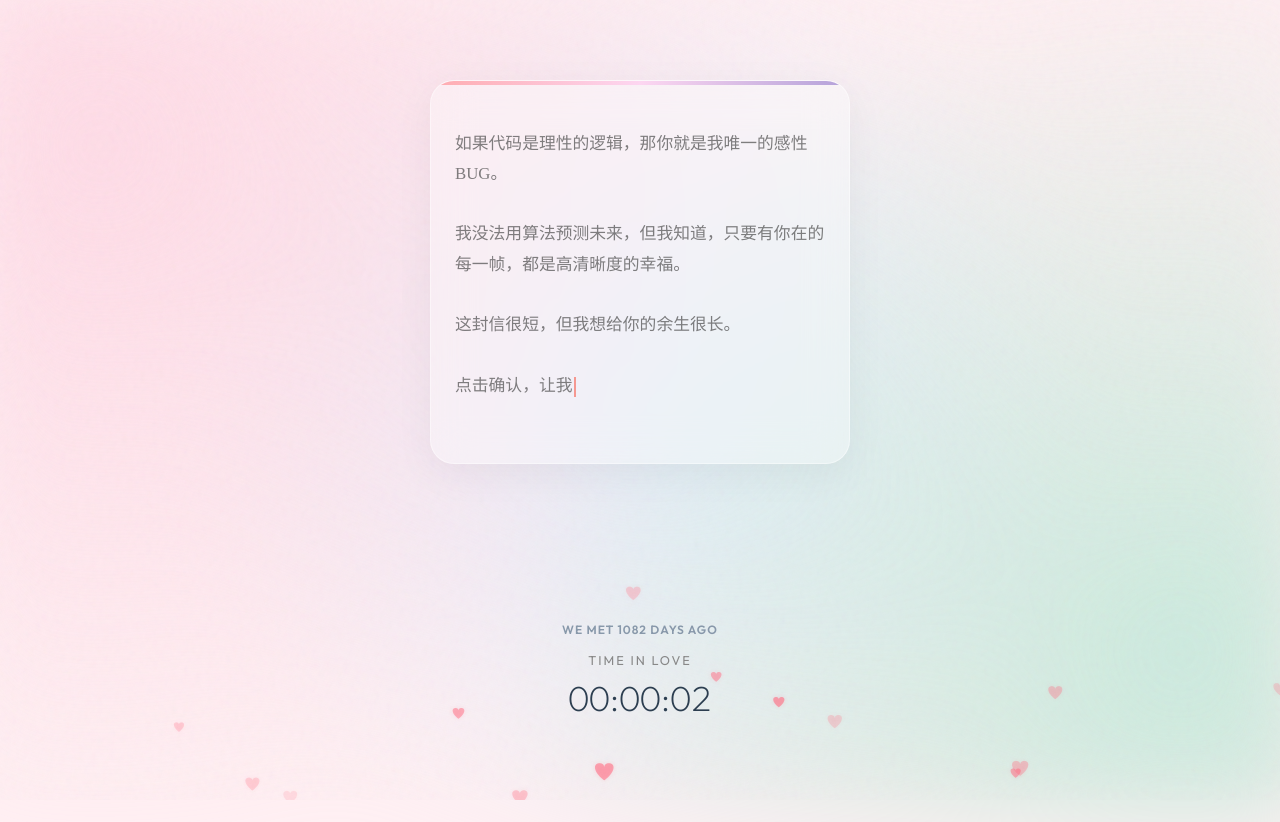
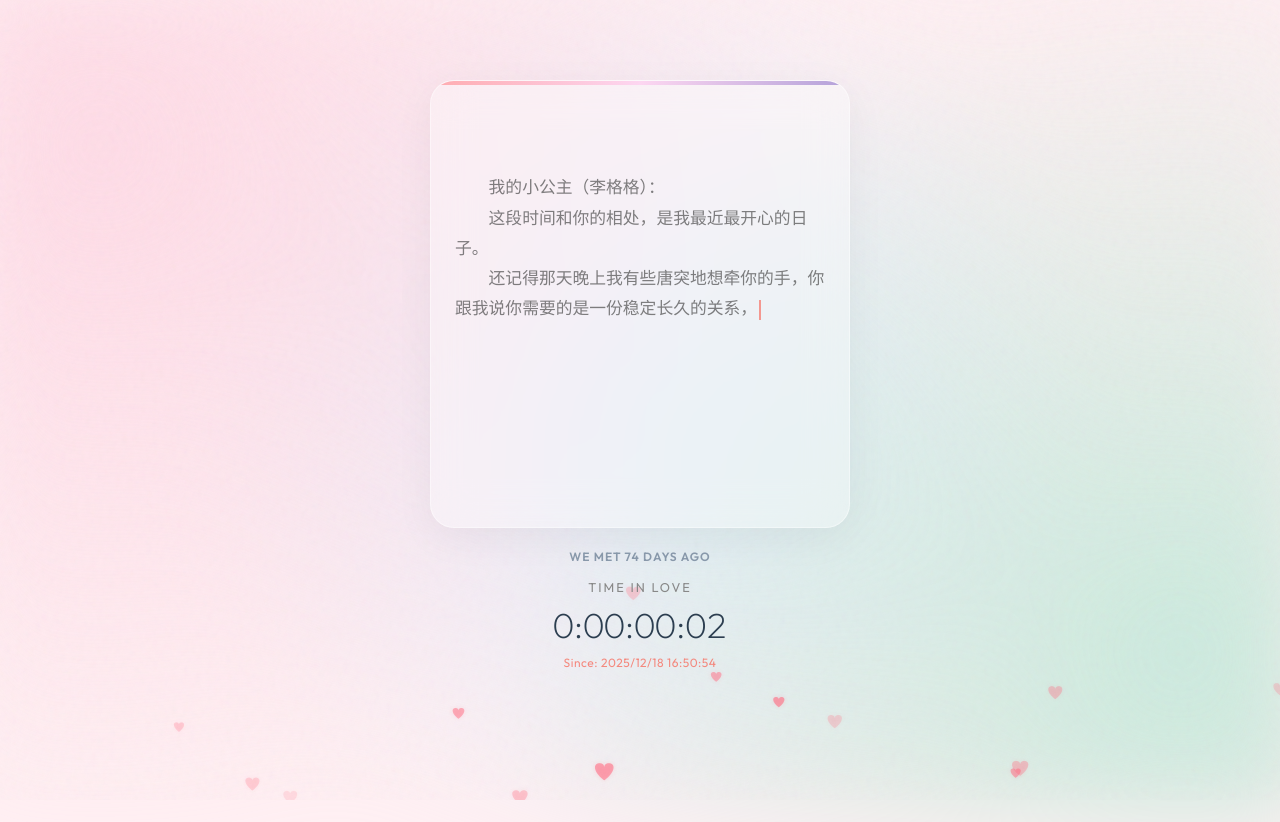
Before and after one commit to xmj233/my-love, a plain HTML site: page love.html in a window 1280 px wide. Both pictures are taken after a click on the button "Yes, I Do". Shown: the top 822 px of the page. Drawn offline with Linux system fonts and the light colour scheme.

Commit message:
Optimize the content and format of the letter.

```diff
--- a/love.html
+++ b/love.html
@@ -29,7 +29,6 @@
             position: relative;
         }
 
-        /* 动态背景 */
         .ambient-bg {
             position: absolute;
             top: 0; left: 0; width: 100%; height: 100%;
@@ -63,7 +62,7 @@
             display: flex;
             flex-direction: column;
             justify-content: space-between;
-            opacity: 0; /* JS控制显示，避免闪烁 */
+            opacity: 0;
             transition: opacity 1s ease;
         }
 
@@ -80,7 +79,7 @@
             transition: all 0.8s cubic-bezier(0.2, 0.8, 0.2, 1);
             position: relative;
             overflow: hidden;
-            height: 80%; /* 默认高度 */
+            height: 90%;
         }
 
         .letter-content {
@@ -112,7 +111,11 @@
             background: linear-gradient(90deg, #ff9a9e, #fecfef, #a18cd1); opacity: 0.8;
         }
 
-        .bottom-section { margin-top: 25px; text-align: center; }
+        .bottom-section {
+            margin-top: 25px;
+            text-align: center;
+            transition: transform 0.8s cubic-bezier(0.2, 0.8, 0.2, 1);
+        }
         .meta-info { font-size: 0.75rem; color: #8898aa; letter-spacing: 1px; text-transform: uppercase; margin-bottom: 15px; font-weight: 600; }
         .status-text { font-size: 0.9rem; color: #666; margin-bottom: 25px; min-height: 1.5em; font-family: 'Noto Serif SC', serif; }
 
@@ -131,7 +134,6 @@
         @keyframes shine { 0% { transform: translateX(-100%) rotate(45deg); } 100% { transform: translateX(100%) rotate(45deg); } }
         .btn-main:active { transform: scale(0.96); }
 
-        /* 计时器区域 */
         .timer-container {
             display: none; margin-top: 10px;
             animation: fadeIn 1s forwards;
@@ -141,25 +143,18 @@
             font-family: 'Outfit', sans-serif; font-size: 2.2rem; font-weight: 200;
             color: #2c3e50; font-variant-numeric: tabular-nums;
         }
-
-        /* --- 接受后的状态 (CSS) --- */
-        body.is-accepted .glass-card {
-            background: rgba(255, 255, 255, 0.35); /* 更透 */
-            height: 60%; /* 缩小信纸 */
-        }
-        body.is-accepted .letter-content {
-            opacity: 0.7;
-        }
-        body.is-accepted .btn-main,
-        body.is-accepted .status-text {
-            display: none; /* 彻底隐藏按钮 */
-        }
-        body.is-accepted .timer-container {
-            display: block; /* 显示计时器 */
+        .start-time-display {
+            font-size: 0.75rem; color: #f77062; margin-top: 8px; opacity: 0.8;
+            font-family: 'Outfit', sans-serif; letter-spacing: 0.5px;
         }
 
+        body.is-accepted .glass-card { background: rgba(255, 255, 255, 0.35); height: 70%; }
+        body.is-accepted .letter-content { opacity: 0.7; }
+        body.is-accepted .btn-main, body.is-accepted .status-text { display: none; }
+        body.is-accepted .timer-container { display: block; }
+        body.is-accepted .bottom-section { transform: translateY(-50px); }
+
         @keyframes fadeIn { from { opacity: 0; transform: translateY(10px); } to { opacity: 1; transform: translateY(0); } }
-
     </style>
 </head>
 <body>
@@ -169,41 +164,46 @@
 <canvas id="loveCanvas"></canvas>
 
 <div class="container" id="mainContainer">
-        <!-- 信纸 -->
     <div class="glass-card">
         <div class="letter-content" id="letterBox">
             <span id="typewriter"></span><span class="cursor" id="cursor"></span>
         </div>
     </div>
 
-        <!-- 底部 -->
     <div class="bottom-section">
         <div class="meta-info" id="metTime">CALCULATING DAYS...</div>
 
-            <!-- 按钮区 -->
         <div id="interactionArea">
             <div class="status-text">Would you like to start a story?</div>
             <button class="btn-main" id="acceptBtn">Yes, I Do</button>
         </div>
 
-            <!-- 计时器区 -->
         <div class="timer-container">
             <div class="timer-label">Time in Love</div>
-                <div class="timer-digits" id="timerDisplay">00:00:00</div>
+            <div class="timer-digits" id="timerDisplay">00:00:00:00</div>
+            <div class="start-time-display" id="startTimeLabel"></div>
         </div>
     </div>
 </div>
 
 <script>
-    // ================= 配置区域 =================
     const config = {
-        startDate: "2023-01-01", // 你们相识的日期
-        letter: `亲爱的：\n\n如果代码是理性的逻辑，那你就是我唯一的感性BUG。\n\n我没法用算法预测未来，但我知道，只要有你在的每一帧，都是高清晰度的幸福。\n\n这封信很短，但我想给你的余生很长。\n\n点击确认，让我们的时间线收束在一起，好吗？`
+        startDate: "2025-10-05",
+        loveStartDate: "",
+        letter: `
+        我的小公主（李格格）：
+        这段时间和你的相处，是我最近最开心的日子。
+        还记得那天晚上我有些唐突地想牵你的手，你跟我说你需要的是一份稳定长久的关系，需要正式的仪式感。那番话让我回去想了很久，也让我更加确定，你就是那个值得我认真对待、好好珍惜的女孩。
+        在我眼里，你就是那个让我忍不住想靠近、想照顾的人。你说你累的时候想当公主，那我就愿意做那个一直为你加油、帮你分担琐碎的人。
+        我不只想在微信上陪你聊天，不只想在周末往返去找你。我想参与你生活的每一天，想看你练舞的样子，想和你一起去逛超市，想和你一起去看日出，想和你一起把未来的日子过得井井有条。
+
+        李格格，做我的女朋友吧！
+        让我牵着你的手，不是一时兴起，而是一直走下去。
+
+        你的徐梦蛟`
     };
 
-    const STORAGE_KEY = 'love_timer_start_date'; // 本地存储的Key
-
-    // ================= 核心逻辑 =================
+    const STORAGE_KEY = 'love_timer_start_date';
 
     const dom = {
         container: document.getElementById('mainContainer'),
@@ -212,10 +212,10 @@
         metTime: document.getElementById('metTime'),
         acceptBtn: document.getElementById('acceptBtn'),
         timerDisplay: document.getElementById('timerDisplay'),
+        startTimeLabel: document.getElementById('startTimeLabel'),
         interactionArea: document.getElementById('interactionArea')
     };
 
-    // 1. 相识时间计算
     const initMetTime = () => {
         const start = new Date(config.startDate);
         const now = new Date();
@@ -223,22 +223,30 @@
         dom.metTime.innerText = `WE MET ${diff} DAYS AGO`;
     };
 
-    // 2. 计时器逻辑 (统一处理)
+    const formatDate = (date) => {
+        const d = new Date(date);
+        return d.toLocaleString('zh-CN', {
+            year: 'numeric', month: '2-digit', day: '2-digit',
+            hour: '2-digit', minute: '2-digit', second: '2-digit'
+        });
+    };
+
     let timerInterval;
     const startTimer = (startTimeStr) => {
         const startTime = new Date(startTimeStr);
+        dom.startTimeLabel.innerText = `Since: ${formatDate(startTimeStr)}`;
 
         const update = () => {
             const now = new Date();
             const diff = now - startTime;
-            if(diff < 0) return; // 避免时间倒流
+            if(diff < 0) return;
 
-            const h = Math.floor(diff / (1000 * 60 * 60));
+            const d = Math.floor(diff / (1000 * 60 * 60 * 24));
+            const h = Math.floor((diff / (1000 * 60 * 60)) % 24);
             const m = Math.floor((diff / (1000 * 60)) % 60);
             const s = Math.floor((diff / 1000) % 60);
             const pad = n => n.toString().padStart(2, '0');
-
-            dom.timerDisplay.innerText = `${pad(h)}:${pad(m)}:${pad(s)}`;
+            dom.timerDisplay.innerText = `${d}:${pad(h)}:${pad(m)}:${pad(s)}`;
         };
 
         clearInterval(timerInterval);
@@ -246,35 +254,20 @@
         update();
     };
 
-    // 3. 页面初始化状态判断 (关键修复)
     const initPage = () => {
         initMetTime();
 
-        const savedDate = localStorage.getItem(STORAGE_KEY);
+        const finalStartDate = config.loveStartDate || localStorage.getItem(STORAGE_KEY);
 
-        if (savedDate) {
-            // A. 如果已经接受过：
-            // 1. 加上 body class，CSS会自动隐藏按钮、显示计时器
+        if (finalStartDate) {
             document.body.classList.add('is-accepted');
-
-            // 2. 直接显示全部文字，不打字
             dom.typewriter.innerHTML = config.letter.replace(/\n/g, '<br>');
             dom.cursor.style.display = 'none';
-
-            // 3. 启动计时器
-            startTimer(savedDate);
-
-            // 4. 直接启动爱心特效
+            startTimer(finalStartDate);
             startHeartAnimation();
-
-            // 5. 显示容器
             dom.container.style.opacity = 1;
-
         } else {
-            // B. 如果是第一次访问：
             dom.container.style.opacity = 1;
-
-            // 延迟一点开始打字
             setTimeout(() => {
                 let index = 0;
                 const type = () => {
@@ -282,7 +275,6 @@
                         const char = config.letter.charAt(index);
                         dom.typewriter.innerHTML += (char === '\n') ? '<br>' : char;
                         index++;
-                        // 自动滚动
                         const content = document.querySelector('.letter-content');
                         content.scrollTop = content.scrollHeight;
                         setTimeout(type, Math.random() * 50 + 50);
@@ -295,23 +287,20 @@
         }
     };
 
-    // 4. 按钮点击事件
     dom.acceptBtn.addEventListener('click', () => {
-        // 记录当前时间
         const now = new Date();
-        localStorage.setItem(STORAGE_KEY, now.toISOString());
+        const isoTime = now.toISOString();
+        localStorage.setItem(STORAGE_KEY, isoTime);
+        console.log("SHE SAID YES! Time:", isoTime);
 
-        // 界面切换过渡动画
-        dom.interactionArea.style.opacity = '0'; // 先渐隐按钮区
-
+        dom.interactionArea.style.opacity = '0';
         setTimeout(() => {
-            document.body.classList.add('is-accepted'); // 切换CSS状态
-            startTimer(now);
+            document.body.classList.add('is-accepted');
+            startTimer(isoTime);
             startHeartAnimation();
         }, 500);
     });
 
-    // ================= Canvas 爱心特效 =================
     const canvas = document.getElementById('loveCanvas');
     const ctx = canvas.getContext('2d');
     let width, height, hearts = [];
@@ -371,7 +360,7 @@
     }
 
     function startHeartAnimation() {
-        if(hearts.length > 0) return; // 避免重复启动
+        if(hearts.length > 0) return;
         for(let i=0; i<35; i++) {
             setTimeout(() => hearts.push(new Heart()), i * 150);
         }
@@ -384,7 +373,6 @@
         requestAnimationFrame(animate);
     }
 
-    // 启动
     initPage();
 
 </script>
```
Lines whose indentation alone changed are shown as unchanged.
